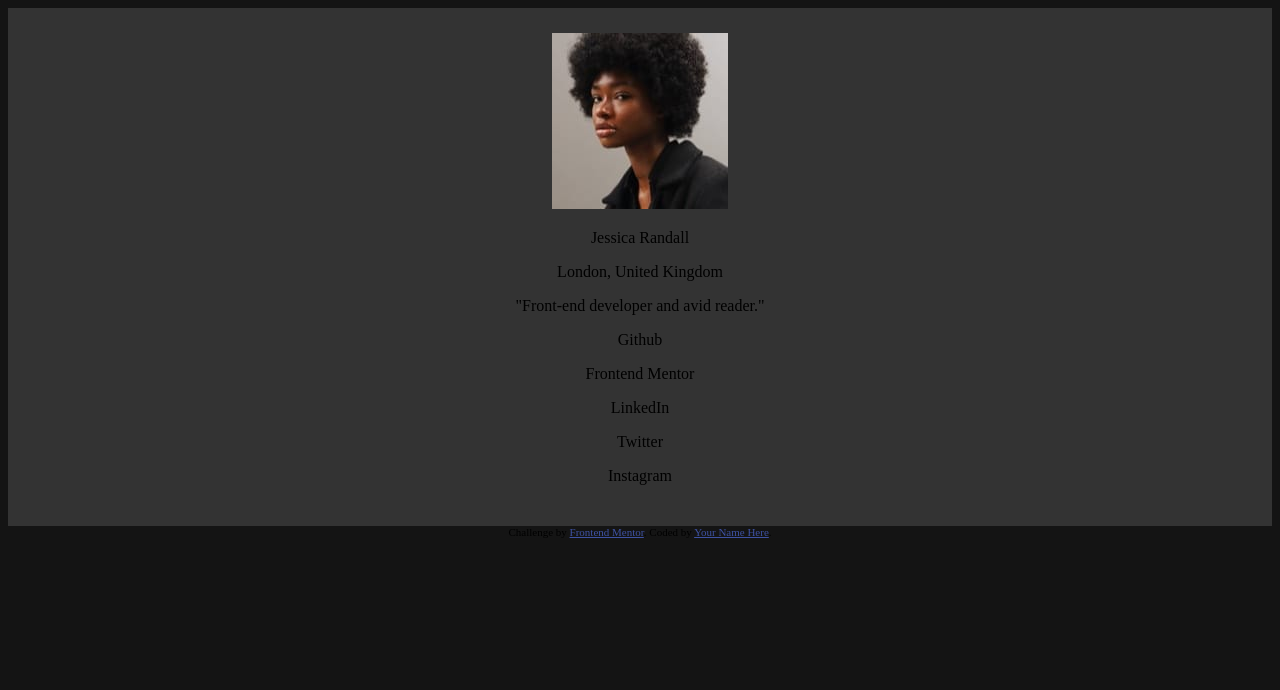
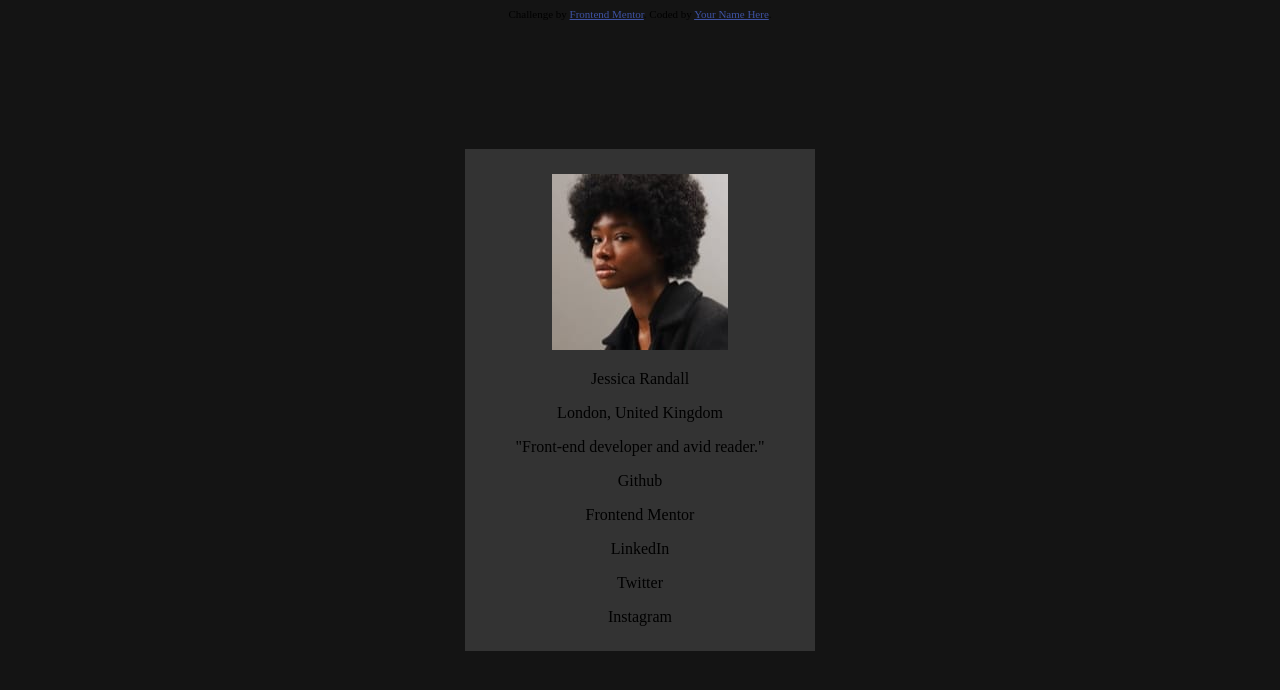
Before and after one commit to jburger69/social-links-profile-challenge, a plain HTML site: page index.html in a window 1280 px wide. Drawn offline with Linux system fonts and the light colour scheme.

Commit message:
Remove old CSS and replace with CSS to position card in middle of screen

```diff
--- a/index.css
+++ b/index.css
@@ -4,11 +4,12 @@ body {
 }
 
 .container {
-    display: flex;
-    justify-content: center;
-    align-items: center;
+    position: absolute;
+    top: 50%;
+    left: 50%;
+    margin-right: -50%;
+    transform: translate(-50%, -50%);
     background-color: #333333;
-    height: 100%;
 }
 
 .card {
```
